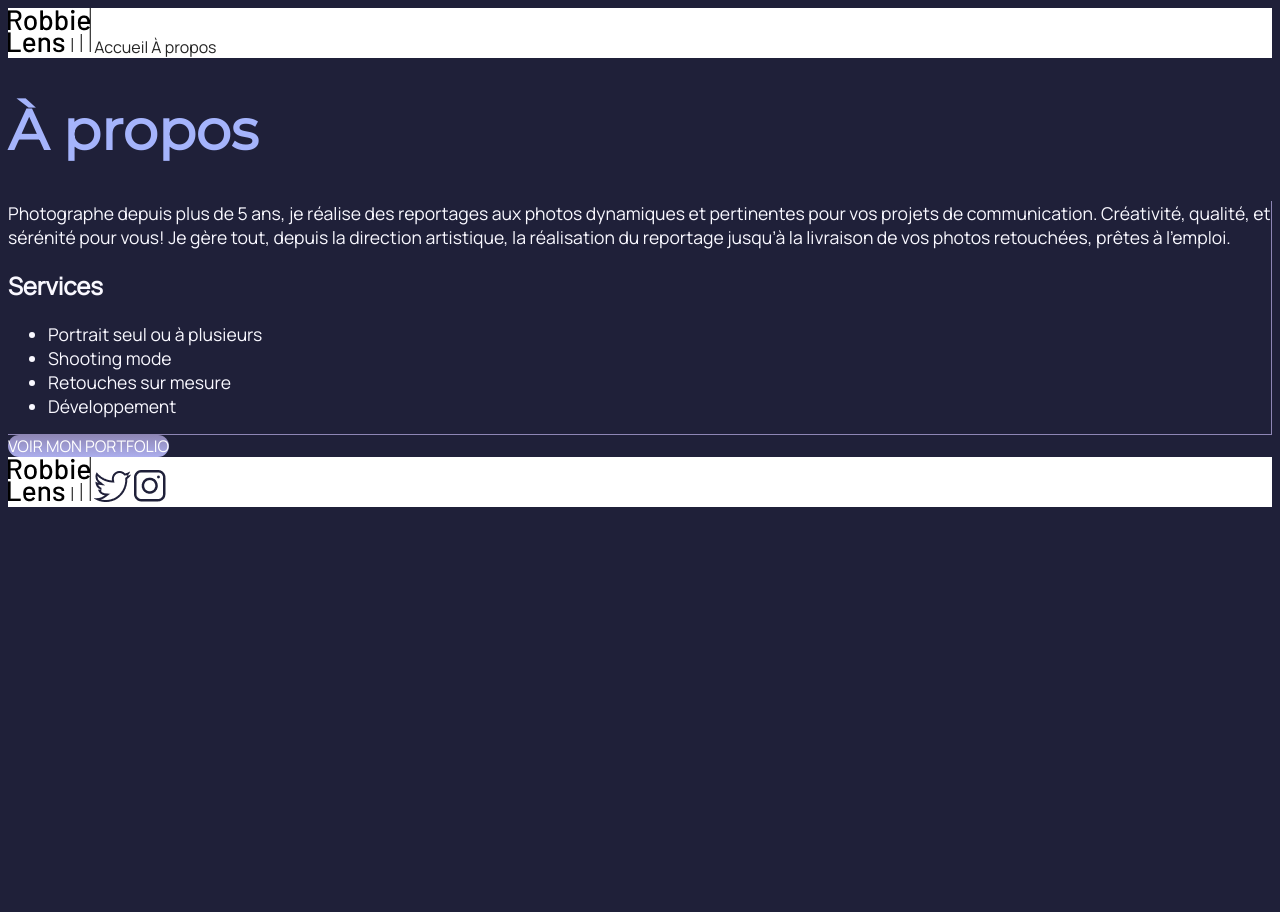
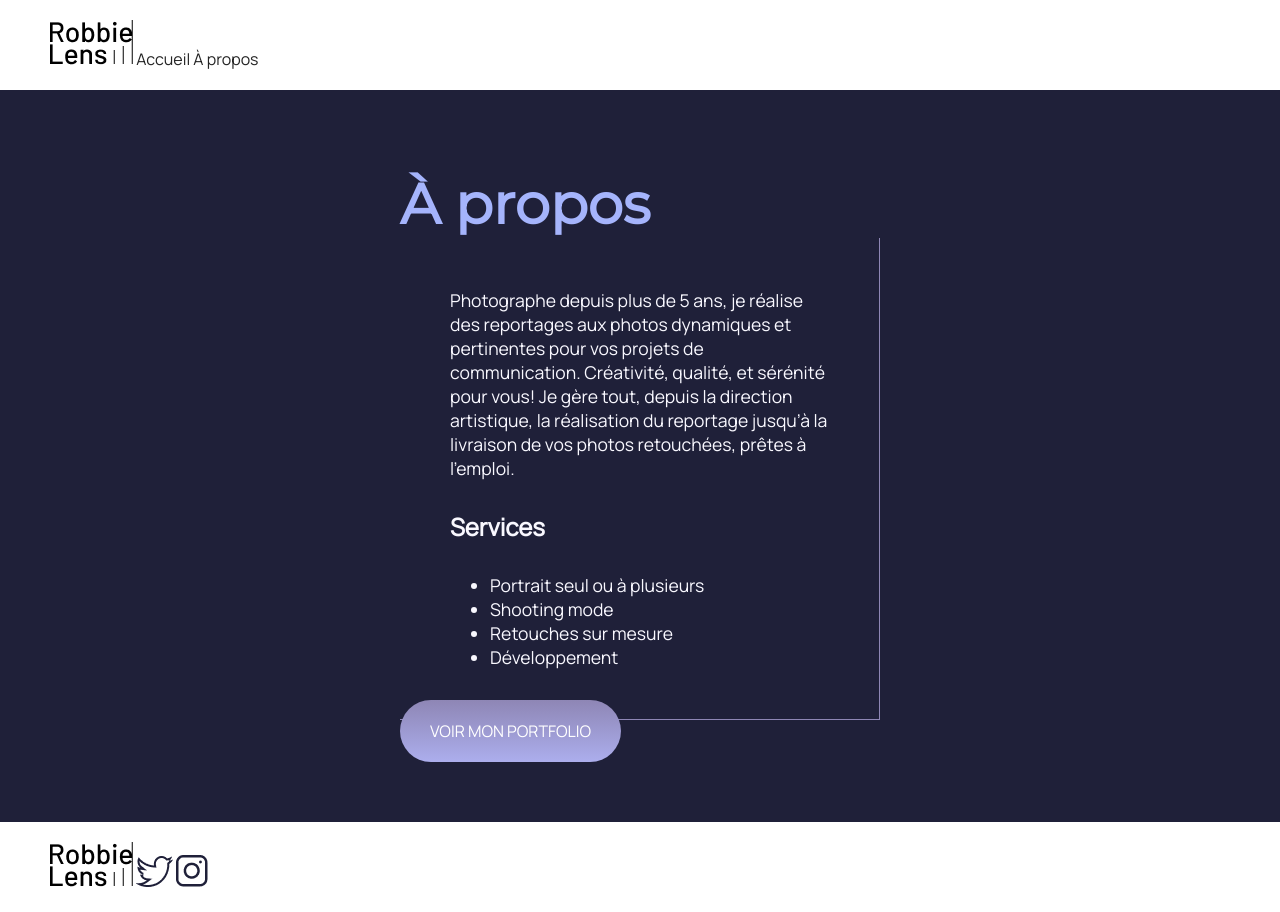
Before and after one commit to AnBrnd/OpenClassRoom-HTML-CSS, a plain HTML site: page OpenClassRoom/HTML & CSS/a-propos.html in a window 1280 px wide. Before the commit the page ends 800 px from the top, so only its background shows below. Drawn offline with Linux system fonts and the light colour scheme.

Commit message:
section-block

```diff
--- a/OpenClassRoom/HTML & CSS/a-propos.html
+++ b/OpenClassRoom/HTML & CSS/a-propos.html
@@ -20,13 +20,17 @@
             <a href="a-propos.html">À propos</a>
         </nav>
     </header>
-  <main>
+    <main class="a-propos-main">
+        <section>
+
             <h1>À propos</h1>
             <div class="carre-contenu">
                 <p>
-              Photographe depuis plus de 5 ans, je réalise des reportages aux photos dynamiques et pertinentes pour
+                    Photographe depuis plus de 5 ans, je réalise des reportages aux photos dynamiques et pertinentes
+                    pour
                     vos
-              projets de communication. Créativité, qualité, et sérénité pour vous! Je gère tout, depuis la direction
+                    projets de communication. Créativité, qualité, et sérénité pour vous! Je gère tout, depuis la
+                    direction
                     artistique, la réalisation du reportage jusqu’à la livraison de vos photos retouchées, prêtes à
                     l’emploi.
                 </p>
@@ -41,6 +45,7 @@
             <div>
                 <a href="" class="cta">VOIR MON PORTFOLIO</a>
             </div>
+        </section>
     </main>
     <footer>
         <a href="index.html" class="lien-icone">
--- a/OpenClassRoom/HTML & CSS/style.css
+++ b/OpenClassRoom/HTML & CSS/style.css
@@ -1,3 +1,7 @@
+* {
+  margin: 0;
+}
+
 body {
   font-family: 'Manrope', sans-serif;
   font-size: 1em;
@@ -33,12 +37,14 @@ li {
 header,
 footer {
   background-color: white;
+  padding: 20px 50px;
 }
 
 .cta {
   background: linear-gradient(#8e86b5, #acaeed);
   color: white;
   border-radius: 50px;
+  padding: 20px 30px;
 }
 
 a:hover {
@@ -57,4 +63,22 @@ a:hover {
 .carre-contenu {
   border-right: 1px solid #8e86b5;
   border-bottom: 1px solid #8e86b5;
+  padding: 50px;
 }
+
+.carre-contenu h2 {
+  margin-top: 30px;
+}
+
+.carre-contenu ul {
+  margin-top: 30px;
+}
+
+section {
+  padding: 80px;
+}
+
+.a-propos-main {
+  width: 50%;
+  margin: auto;
+}
```
Also changed, not shown: OpenClassRoom/HTML & CSS/index.html (+2 -0 lines). Lines whose indentation alone changed are shown as unchanged.
